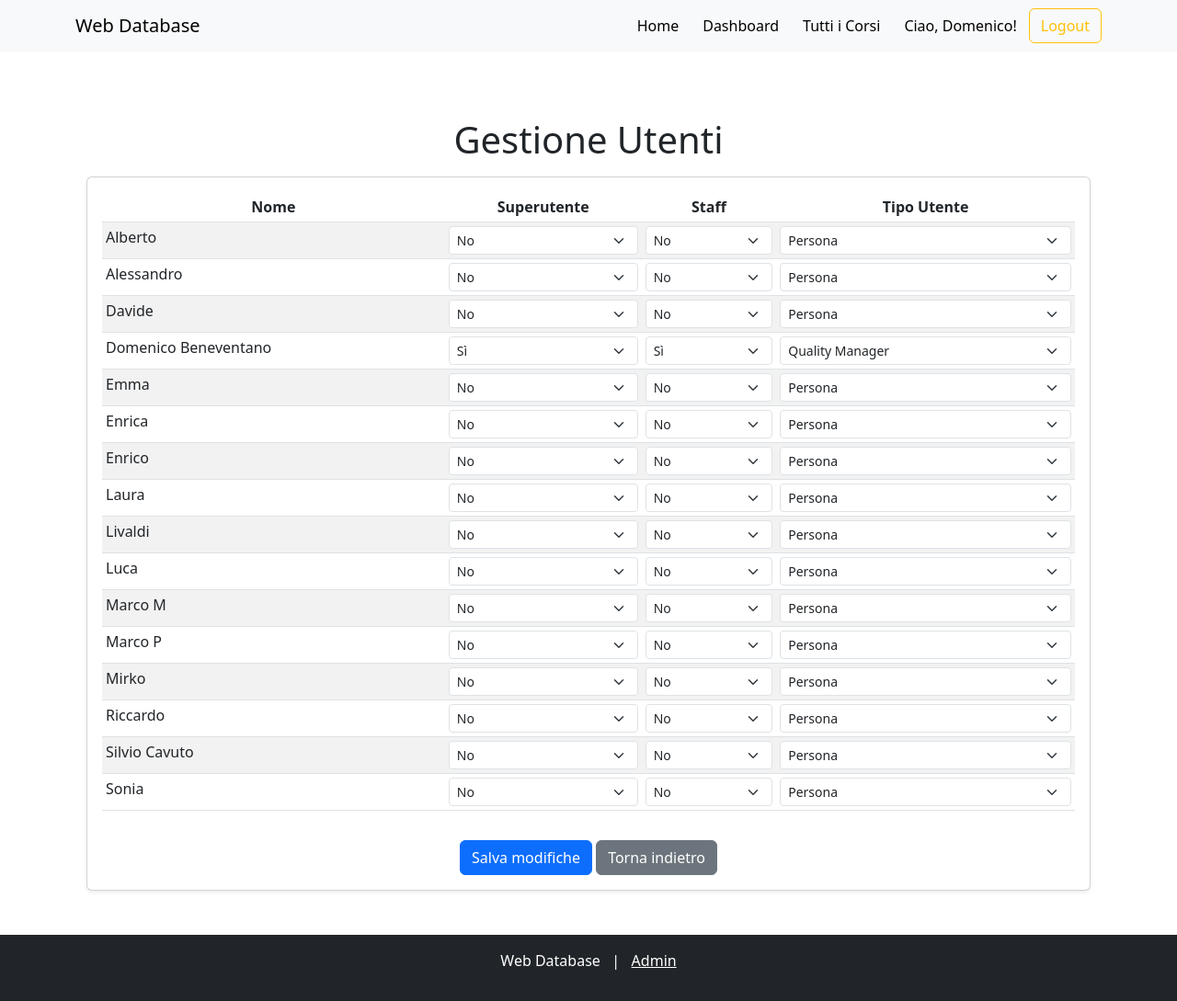
After one commit to karim1655/Web_DB_Project, a Django app: page /userdetail/3/manage-users/ in a window 1280 px wide. The commit adds this page. Shown: the whole page at 92% size. Run offline with Django 5.2, Linux system fonts and the light colour scheme; a user stored in the database is signed in; data comes from the database, SQL or seed files in the repository; both versions use the stored data as it was after the commit.

Commit message:
Added custom admin interface for superusers

```diff
--- a/web_app/decorators.py
+++ b/web_app/decorators.py
@@ -2,6 +2,7 @@ from django.core.exceptions import PermissionDenied
 from django.contrib.auth.mixins import LoginRequiredMixin
 from django.shortcuts import get_object_or_404
 from functools import wraps
+from django.contrib.auth.decorators import user_passes_test
 
 from .models import CustomUser
 
@@ -16,6 +17,11 @@ def quality_manager_required(view_func):
         raise PermissionDenied("Accesso riservato ai Quality Manager")
     return _wrapped_view
 
+# Decoratore per consentire l'accesso solo al superuser
+def superuser_required(view_func):
+    return user_passes_test(lambda u: u.is_superuser)(view_func)
+
+
 # Mixin per le CBV
 #Controlla sia che lo user sia autenticato, sia che sia un quality manager
 class QualityManagerRequiredMixin(LoginRequiredMixin):
--- a/web_app/templates/registration/login.html
+++ b/web_app/templates/registration/login.html
@@ -6,7 +6,7 @@
 
 {% if 'notok' in request.GET.auth %}
     <div class="alert alert-danger" role="alert">
-        Devi eseguire il login per utilizzare tale funzionalità.
+        Devi eseguire il login oppure essere loggato come superutente per utilizzare tale funzionalità.
     </div>
 {% endif %}
 
--- /dev/null
+++ b/web_app/templates/web_app/manage_users.html
@@ -0,0 +1,57 @@
+{% extends 'base.html' %}
+
+{% block content %}
+<div class="container mt-4">
+    <h1 class="text-center mb-3">Gestione Utenti</h1>
+
+    <form method="post" class="card shadow-sm p-3">
+        {% csrf_token %}
+        <div class="table-responsive">
+            <table class="table table-sm table-hover table-striped">
+                <thead class="thead-light">
+                    <tr class="text-center">
+                        <th>Nome</th>
+                        <th>Superutente</th>
+                        <th>Staff</th>
+                        <th>Tipo Utente</th>
+                    </tr>
+                </thead>
+                <tbody>
+                    {% for user in users %}
+                    <tr>
+                        <td>{{ user.first_name }} {{ user.last_name }}</td>
+                        <td class="text-center">
+                            <select class="form-select form-select-sm" name="is_superuser_{{ user.id }}">
+                                <option value="False" {% if not user.is_superuser %}selected{% endif %}>No</option>
+                                <option value="True" {% if user.is_superuser %}selected{% endif %}>Sì</option>
+                            </select>
+                        </td>
+                        <td class="text-center">
+                            <select class="form-select form-select-sm" name="is_staff_{{ user.id }}">
+                                <option value="False" {% if not user.is_staff %}selected{% endif %}>No</option>
+                                <option value="True" {% if user.is_staff %}selected{% endif %}>Sì</option>
+                            </select>
+                        </td>
+                        <td class="text-center">
+                            <select class="form-select form-select-sm" name="user_type_{{ user.id }}">
+                                {% if user_type_choices %}
+                                    {% for value, label in user_type_choices %}
+                                    <option value="{{ value }}" {% if user.user_type == value %}selected{% endif %}>{{ label }}</option>
+                                    {% endfor %}
+                                {% else %}
+                                    <option disabled>Scelte non disponibili</option>
+                                {% endif %}
+                            </select>
+                        </td>
+                    </tr>
+                    {% endfor %}
+                </tbody>
+            </table>
+        </div>
+        <div class="text-center mt-3">
+            <button type="submit" class="btn btn-primary">Salva modifiche</button>
+            <a href="{% url 'user_detail' user.id %}" class="btn btn-secondary">Torna indietro</a>
+        </div>
+    </form>
+</div>
+{% endblock %}
--- a/web_app/views.py
+++ b/web_app/views.py
@@ -11,7 +11,7 @@ from django.contrib.auth.decorators import login_required
 
 from .forms import CustomUserCreationForm, CustomUserUpdateForm, CourseForm, UpdateAttendanceForm, SearchForm, CustomUserFilterForm
 from .models import CustomUser, Course, Attendance, File
-from .decorators import quality_manager_required, QualityManagerRequiredMixin
+from .decorators import quality_manager_required, superuser_required, QualityManagerRequiredMixin
 
 
 # Create your views here.
@@ -330,3 +330,27 @@ def dashboard(request):
         'completed': completed,
     }
     return render(request, 'web_app/dashboard.html', context)
+
+
+@superuser_required
+def manage_users(request, pk):
+    if request.method == "POST":
+        for user in CustomUser.objects.all():
+            is_superuser = request.POST.get(f"is_superuser_{user.id}") == "True"
+            is_staff = request.POST.get(f"is_staff_{user.id}") == "True"
+            user_type = request.POST.get(f"user_type_{user.id}")
+
+            # Aggiorna l'utente
+            user.is_superuser = is_superuser
+            user.is_staff = is_staff
+            user.user_type = user_type
+            user.save()
+
+        messages.success(request, "Permessi modificati con successo!")
+        return redirect("manage_users", pk)
+
+    users = CustomUser.objects.all()
+    return render(request, "web_app/manage_users.html", {
+        "users": users,
+        "user_type_choices": CustomUser.USER_TYPE_CHOICES,
+    })
--- a/web_db_project/urls.py
+++ b/web_db_project/urls.py
@@ -32,6 +32,7 @@ urlpatterns = [
     path('userdetail/<int:pk>/', views.CustomUserDetailView.as_view(), name='user_detail'),
     path('userupdate/<int:pk>/', views.CustomUserUpdateView.as_view(), name='user_update'),
     path('passwordchange/<int:pk>', views.CustomPasswordChangeView.as_view(), name='password_change'),
+    path("userdetail/<int:pk>/manage-users/", views.manage_users, name="manage_users"),
 
     path('', views.home, name='home'),
     path('courses', views.CoursesListView.as_view(), name='courses'),
@@ -55,6 +56,7 @@ urlpatterns = [
     path('coursedetail/<int:course_id>/removecompletedattendance/<int:attendance_id>/', views.remove_planned_or_completed_attendance, name='remove_completed_attendance'),
 
     path('dashboard/', views.dashboard, name='dashboard'),
+
 ]
 
 
```
Also changed, not shown: web_app/templates/web_app/user_detail.html (+12 -5 lines), db.sqlite3.
